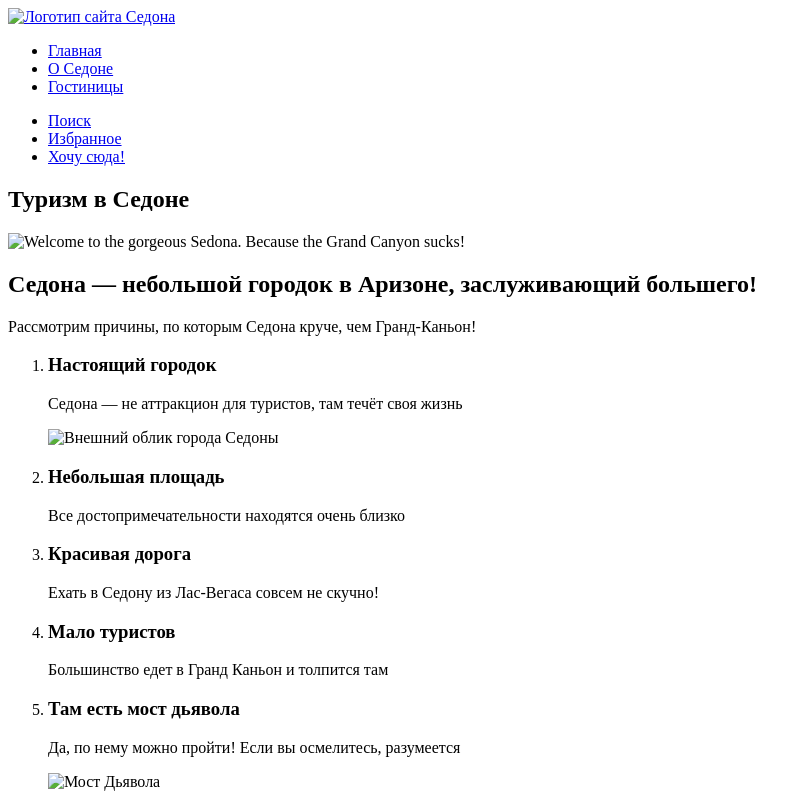
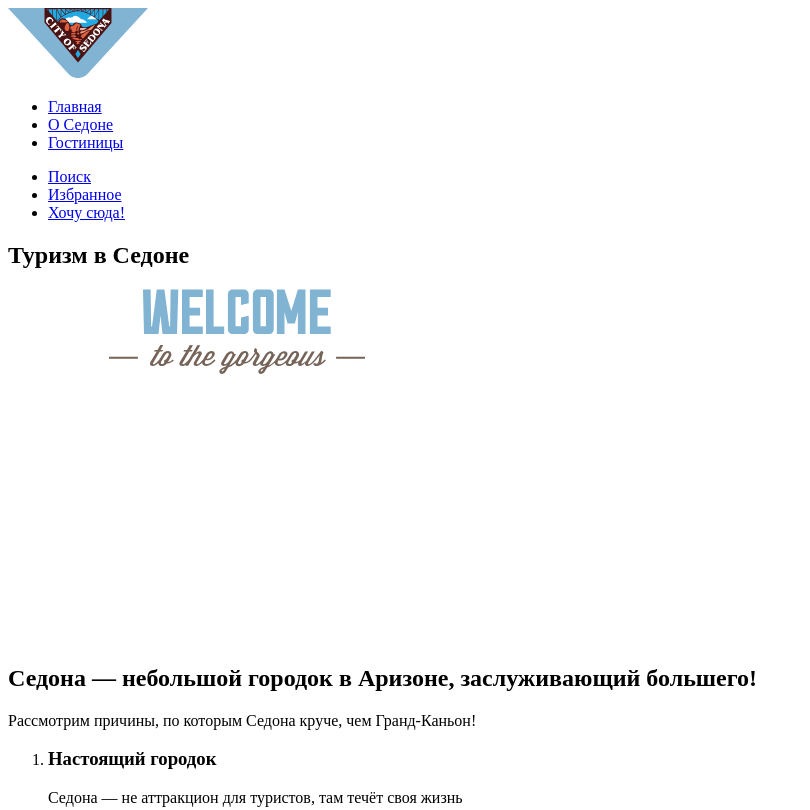
Before and after one commit to htmlacademy-htmlcss/1766081-sedona-35, a plain HTML site: page index.html in a window 1280 px wide. Shown: the top 810 px of the page, without its empty margins (0-810 px from the left). Drawn offline with Linux system fonts and the light colour scheme.

Commit message:
Графика для всех страниц

```diff
--- a/index.html
+++ b/index.html
@@ -11,7 +11,7 @@
 
       <!-- Логотип в хедере-->
       <a class="header-logo" href="index.html">
-        <img class="logo-image" src="#" alt="Логотип сайта Седона">
+        <img class="logo-image" src="images/logo/sedona-logo.svg" width="140" height="70" alt="Логотип сайта Седона">
       </a>
 
       <!-- Главное меню -->
@@ -69,7 +69,7 @@
           Туризм в Седоне
         </h1>
         <div class="hero-divider">
-          <img class="hero-slogan" src="#" alt="Welcome to the gorgeous Sedona. Because the Grand Canyon sucks!">
+          <img class="hero-slogan" src="images/index/svg/hero-slogan.svg" width="458" height="352" alt="Welcome to the gorgeous Sedona. Because the Grand Canyon sucks!">
         </div>
       </section>
 
@@ -99,7 +99,7 @@
                 Седона — не аттракцион для туристов, там течёт своя жизнь
               </p>
             </div>
-            <img class="advantages-photo" src="#" alt="Внешний облик города Седоны">
+            <img class="advantages-photo" src="images/index/advantages-townscape.jpg" width="800" height="384" alt="Внешний облик города Седоны">
           </li>
 
           <!-- 2 преимущество -->
@@ -142,7 +142,7 @@
                 Да, по нему можно пройти! Если вы осмелитесь, разумеется
               </p>
             </div>
-            <img class="advantages-photo advantages-photo-order" src="#" alt="Мост Дьявола">
+            <img class="advantages-photo advantages-photo-order" src="images/index/advantages-devils-bridge.jpg" width="800" height="384" alt="Мост Дьявола">
           </li>
 
         </ol>
```
Also changed, not shown: catalog.html (+5 -5 lines), images/catalog/catalog-background.jpg (added), images/catalog/hotel-amara-resort-and-spa.jpg (added), images/catalog/hotel-desert-quail-inn.jpg (added), images/catalog/hotel-greentree-inn.jpg (added), images/catalog/hotel-villas-at-poco-diablo.jpg (added), images/index/advantages-devils-bridge.jpg (added), images/index/advantages-townscape.jpg (added), images/index/hero-background.jpg (added), images/index/subscribe-background.jpg (added), images/index/svg/features-food.svg (added), images/index/svg/features-housing.svg (added), images/index/svg/features-souvenir.svg (added), images/index/svg/hero-divider.svg (added), 3 more files.
